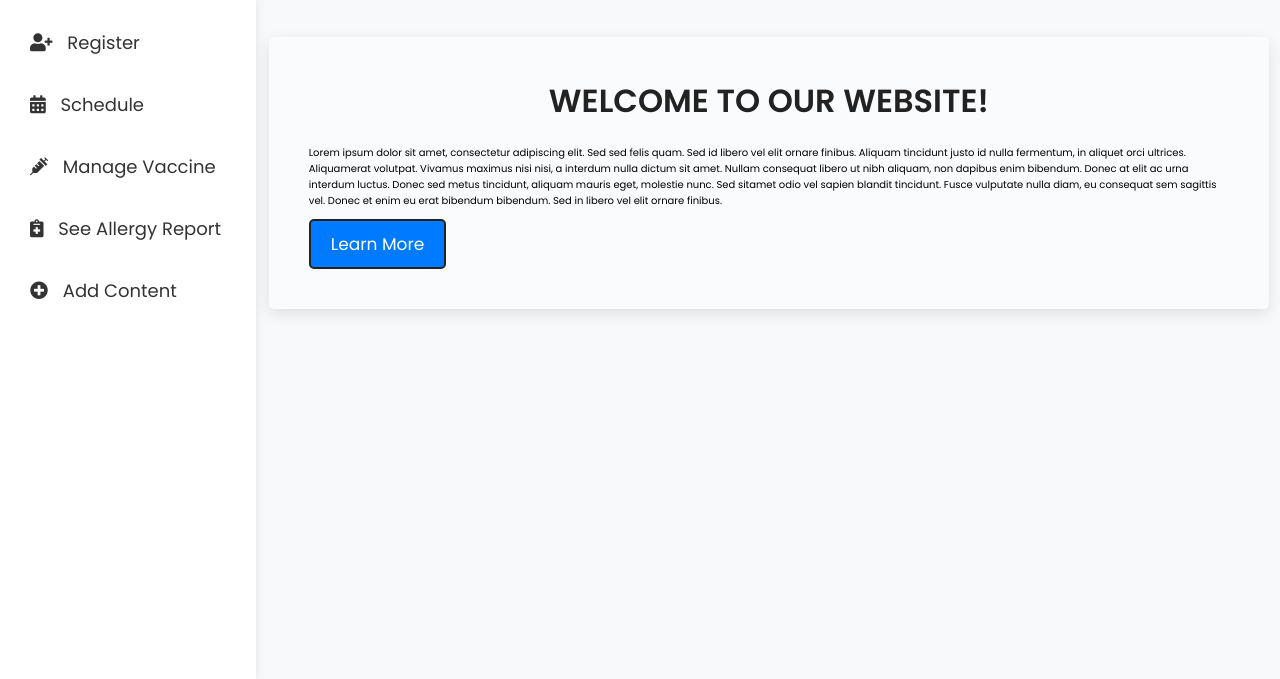
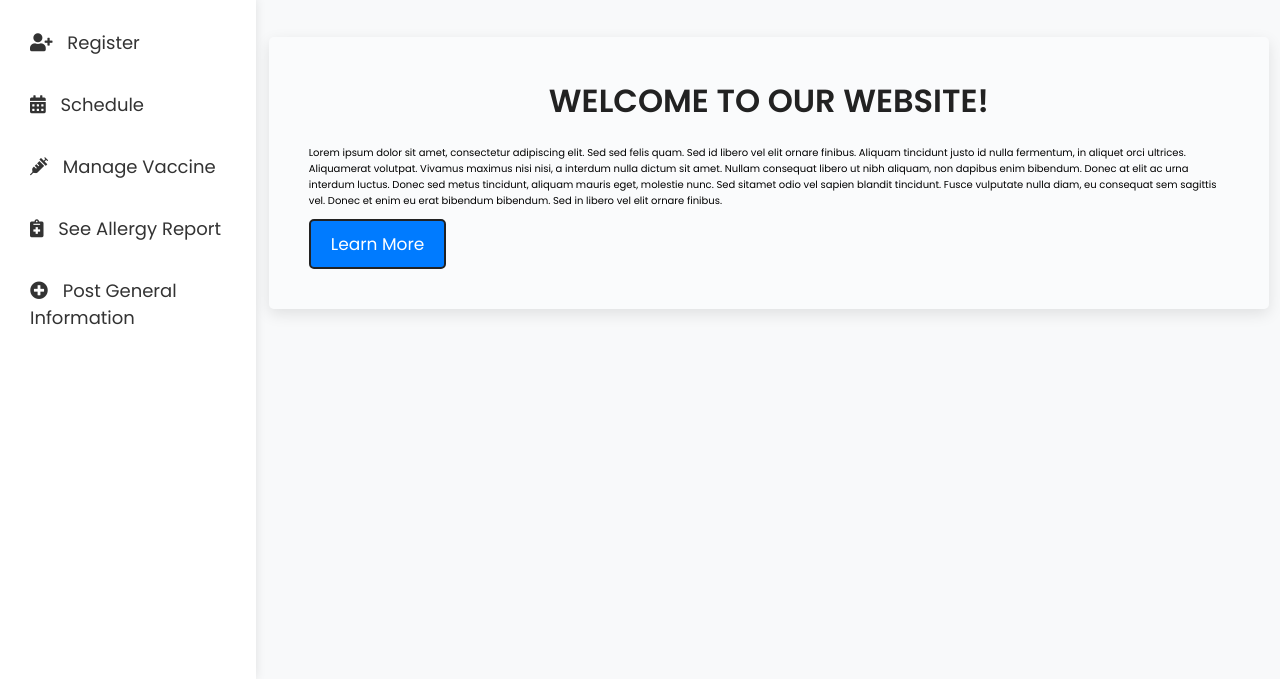
Before and after one commit to lensesorsa/lense, a PHP site: page /nurseclerk.php in a window 1280 px wide. Shown: the part 121-800 px from the top of the page. Run offline with PHP 8.4, Linux system fonts and the light colour scheme.

Commit message:
Post general information

```diff
--- a/nurseclerk.php
+++ b/nurseclerk.php
@@ -129,7 +129,7 @@
       <a href="schedule.php"><i class="fas fa-calendar-alt"></i> Schedule</a>
       <a href="vaccinemanagement.php"><i class="fas fa-syringe"></i> Manage Vaccine</a>
       <a href="seeallergyreport.php"><i class="fas fa-notes-medical"></i> See Allergy Report</a>
-      <a href="content.php"><i class="fas fa-plus-circle"></i> Add Content</a>
+      <a href="content.php"><i class="fas fa-plus-circle"></i> Post General Information</a>
     </div>
   </div>
 
```
